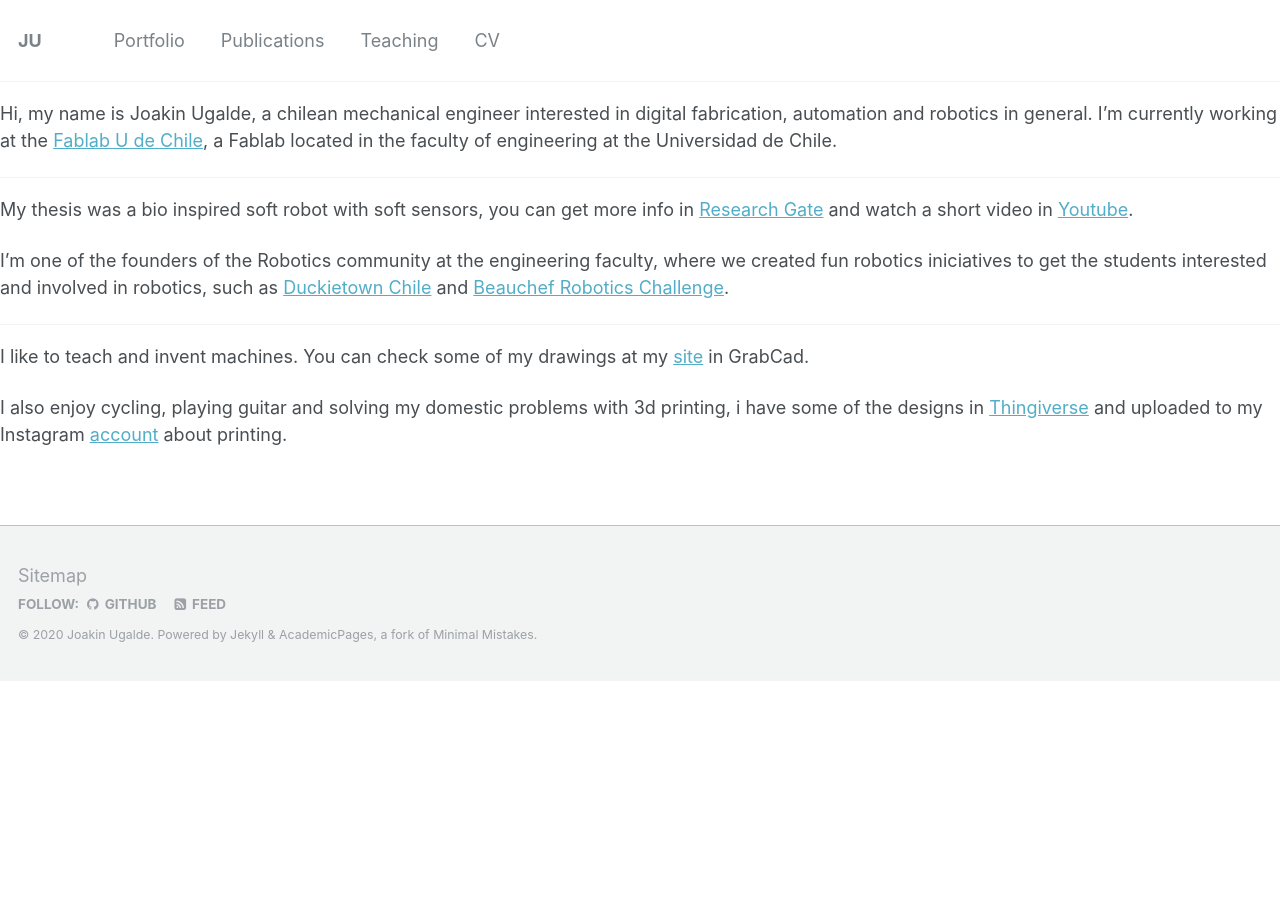
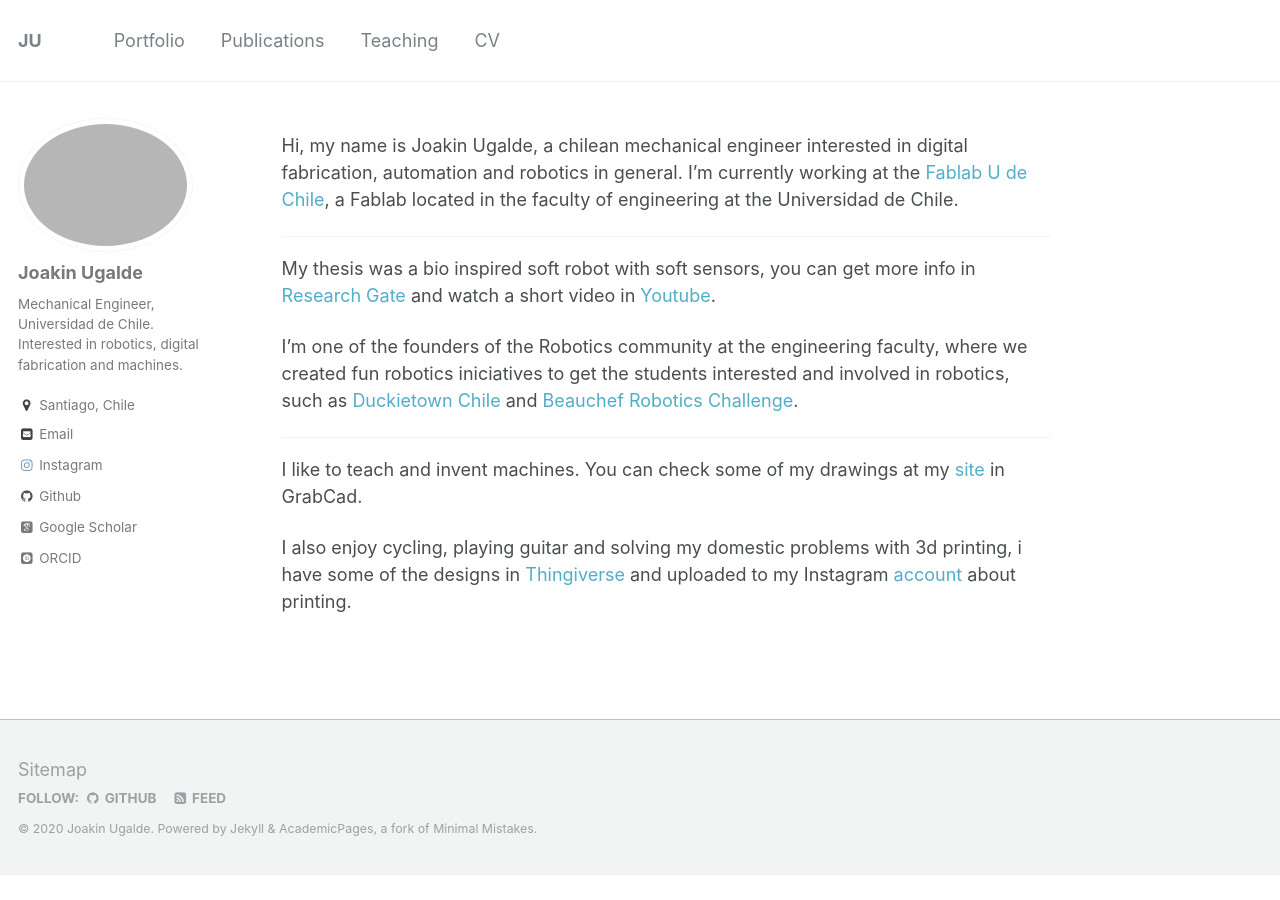
Before and after one commit to jkugalde/jkugalde.github.io, a Jekyll site: the page built from _pages/about.md, in a window 1280 px wide. Built offline with Jekyll 4.4.1, drawn with Linux system fonts in a browser that asks for light colours; some web fonts are replaced; our own code applies the rules of GitHub Pages for plain Markdown files; part of the change alters nothing that is shown.

Commit message:
Initial commit

```diff
--- a/_config.yml
+++ b/_config.yml
@@ -195,6 +195,13 @@ defaults:
       comments: true
       share: true
       related: true
+  # _pages
+  - scope:
+      path: ""
+      type: pages
+    values:
+      layout: single
+      author_profile: true
   # _teaching
   - scope:
       path: ""
@@ -213,6 +220,23 @@ defaults:
       author_profile: true
       share: true
       comments: true
+  # _fieldwork
+  - scope:
+      path: ""
+      type: fieldwork
+    values:
+      layout: single
+      author_profile: true
+      share: true
+      comment: true
+  # _talks
+  - scope:
+      path: ""
+      type: talks
+    values:
+      layout: talk
+      author_profile: true
+      share: true
   # _portfolio
   - scope:
       path: ""
```
